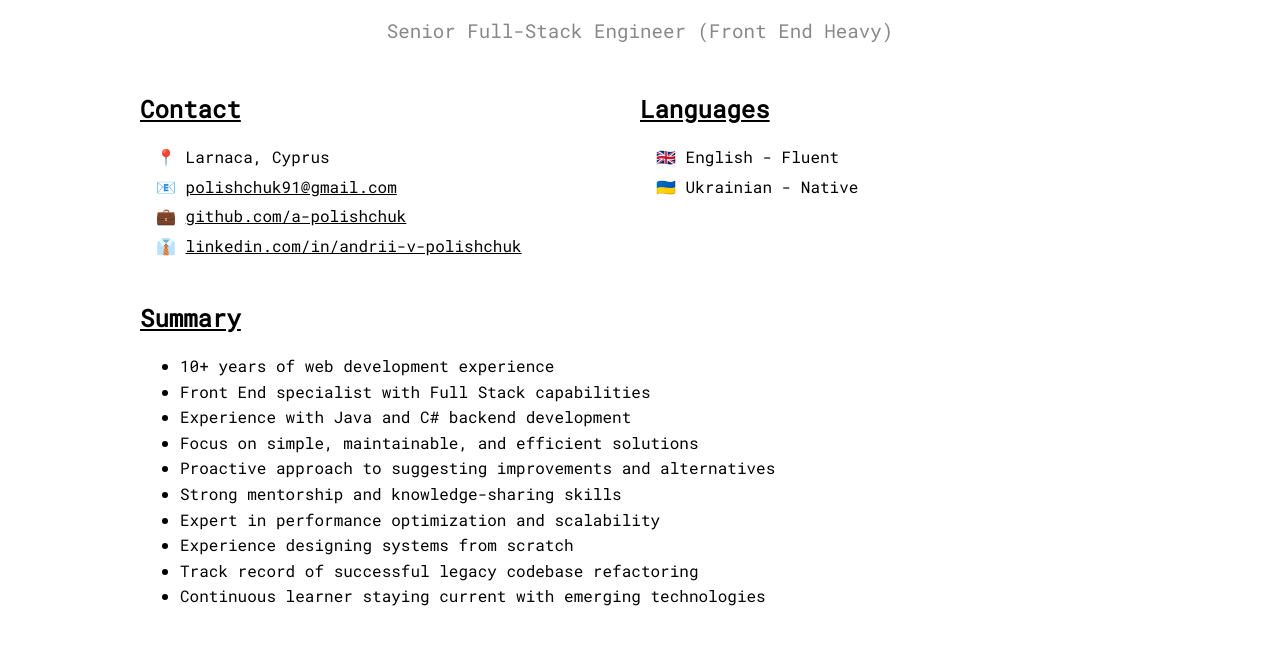
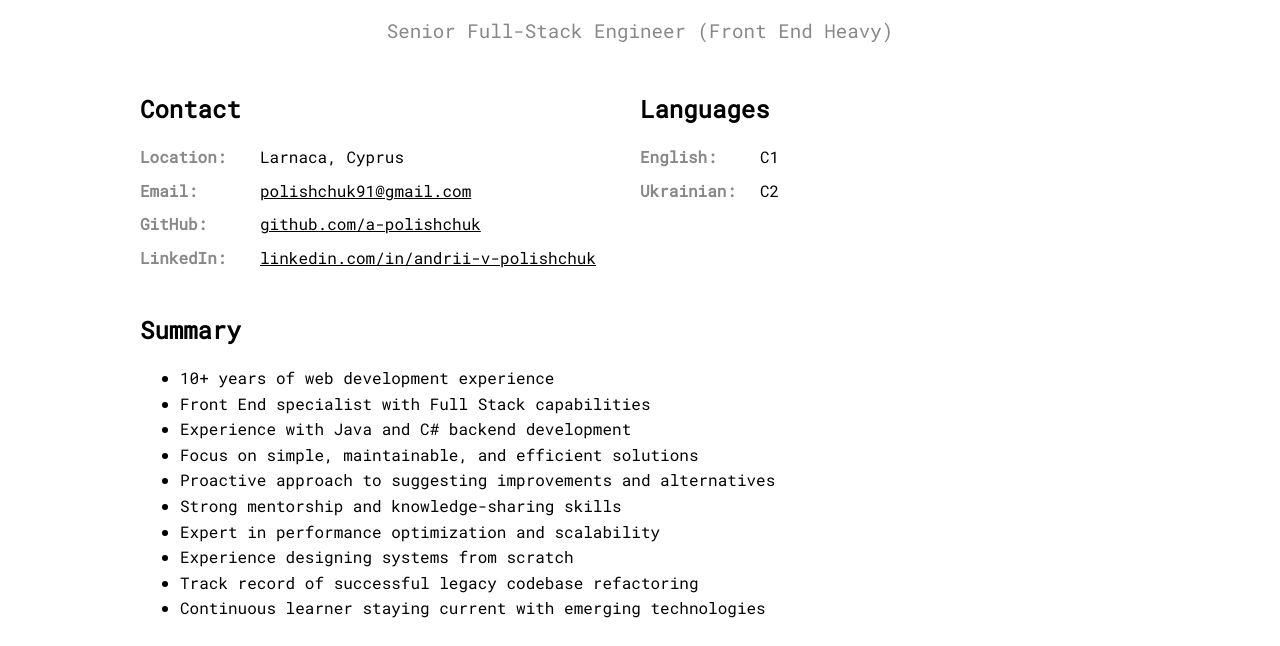
Before and after one commit to a-polishchuk/cv, a plain HTML site: page index.html in a window 1280 px wide. Shown: the part 114-760 px from the top of the page. Drawn offline with Linux system fonts and the light colour scheme.

```diff
--- a/index.css
+++ b/index.css
@@ -5,8 +5,9 @@ body {
     margin: 0;
     padding: 0;
     font-family: 'Roboto Mono', Arial, sans-serif;
+    line-height: 1.6;
+
     --text-secondary: #888888;
-    line-height: 1.6;
 }
 
 header {
@@ -20,7 +21,6 @@ h1 {
 }
 
 h2 {
-    text-decoration: underline;
     margin-top: 24px;
     margin-bottom: 12px;
 }
@@ -83,13 +83,22 @@ a {
     margin-bottom: 24px;
 }
 
-.emoji-list {
+.labeled-list {
     list-style-type: none;
-    padding-left: 1em;
+    padding-left: 0;
 }
 
-.emoji-list li {
-    margin-bottom: 4px;
+.labeled-list li {
+    margin-bottom: 8px;
+    display: flex;
+    align-items: baseline;
+}
+
+.label {
+    min-width: 120px;
+    color: var(--text-secondary);
+    font-weight: 600;
+    flex-shrink: 0;
 }
 
 button {
--- a/index.html
+++ b/index.html
@@ -70,17 +70,17 @@
             <div class="row">
                 <section class="column" aria-label="Contact Information">
                     <h2>Contact</h2>
-                    <ul class="emoji-list">
+                    <ul class="labeled-list">
                         <li>
-                            <span aria-label="Location">📍</span>
+                            <strong class="label">Location:</strong>
                             <span>Larnaca, Cyprus</span>
                         </li>
                         <li>
-                            <span aria-label="Email">📧</span>
+                            <strong class="label">Email:</strong>
                             <a href="mailto:polishchuk91@gmail.com">polishchuk91@gmail.com</a>
                         </li>
                         <li>
-                            <span aria-label="GitHub">💼</span>
+                            <strong class="label">GitHub:</strong>
                             <a
                                 href="https://github.com/a-polishchuk"
                                 target="_blank"
@@ -90,7 +90,7 @@
                             </a>
                         </li>
                         <li>
-                            <span aria-label="LinkedIn">👔</span>
+                            <strong class="label">LinkedIn:</strong>
                             <a
                                 href="https://www.linkedin.com/in/andrii-v-polishchuk"
                                 target="_blank"
@@ -103,14 +103,14 @@
                 </section>
                 <section class="column" aria-label="Languages">
                     <h2>Languages</h2>
-                    <ul class="emoji-list">
+                    <ul class="labeled-list">
                         <li>
-                            <span aria-label="English">🇬🇧</span>
-                            <span>English - Fluent</span>
+                            <strong class="label">English:</strong>
+                            <span>C1</span>
                         </li>
                         <li>
-                            <span aria-label="Ukrainian">🇺🇦</span>
-                            <span>Ukrainian - Native</span>
+                            <strong class="label">Ukrainian:</strong>
+                            <span>C2</span>
                         </li>
                     </ul>
                 </section>
@@ -163,10 +163,9 @@
                         <h3 class="skill-category">Frontend</h3>
                         <ul>
                             <li>TypeScript / JavaScript</li>
-                            <li>React / Next.js</li>
-                            <li>Material UI / Styled Components</li>
+                            <li>React / Next.js / TanStack</li>
+                            <li>CSS Modules / Tailwind</li>
                             <li>Vite / Webpack</li>
-                            <li>React Native</li>
                         </ul>
                     </div>
                     <div class="column">
@@ -174,9 +173,9 @@
                         <ul>
                             <li>Node.js / Nest.js</li>
                             <li>Go</li>
-                            <li>Java / C#</li>
                             <li>AWS (Lambda, S3, Media Converter)</li>
                             <li>Firebase (GCP)</li>
+                            <li>Java / C#</li>
                         </ul>
                     </div>
                 </div>
```
Also changed, not shown: 1 other file.
